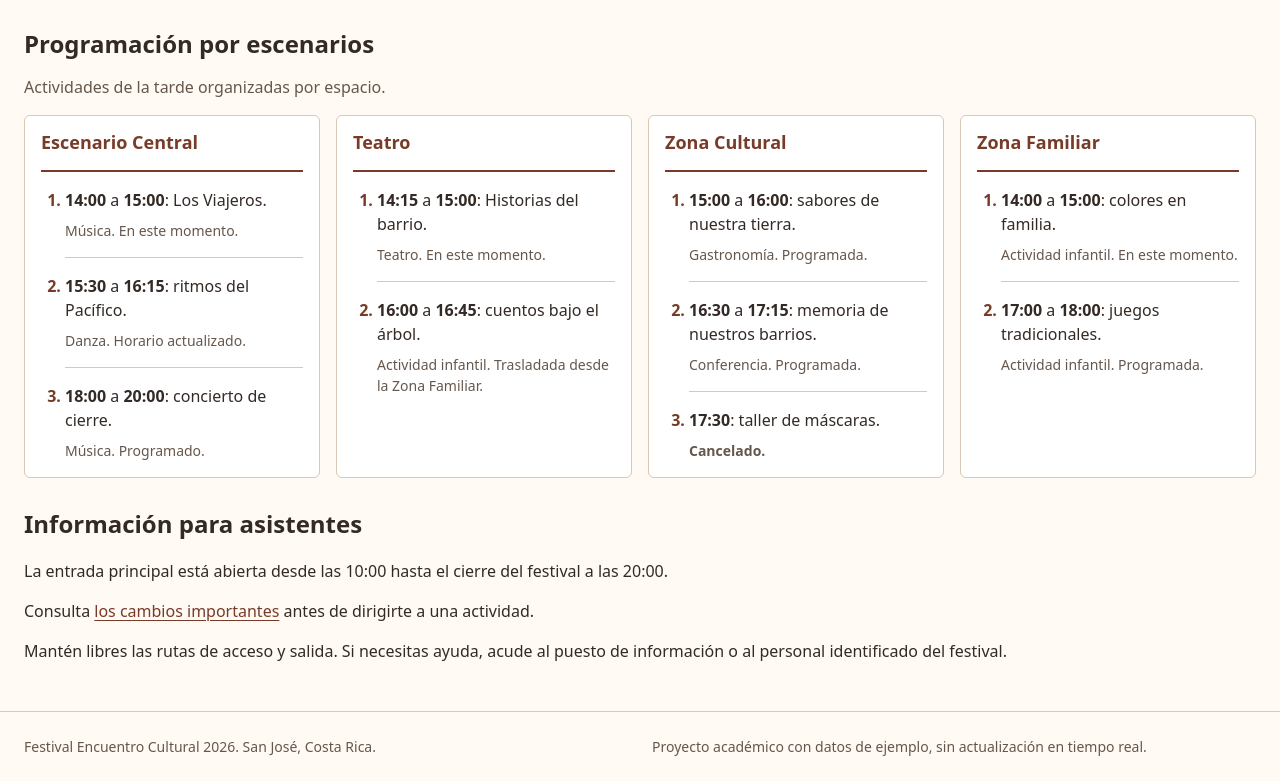
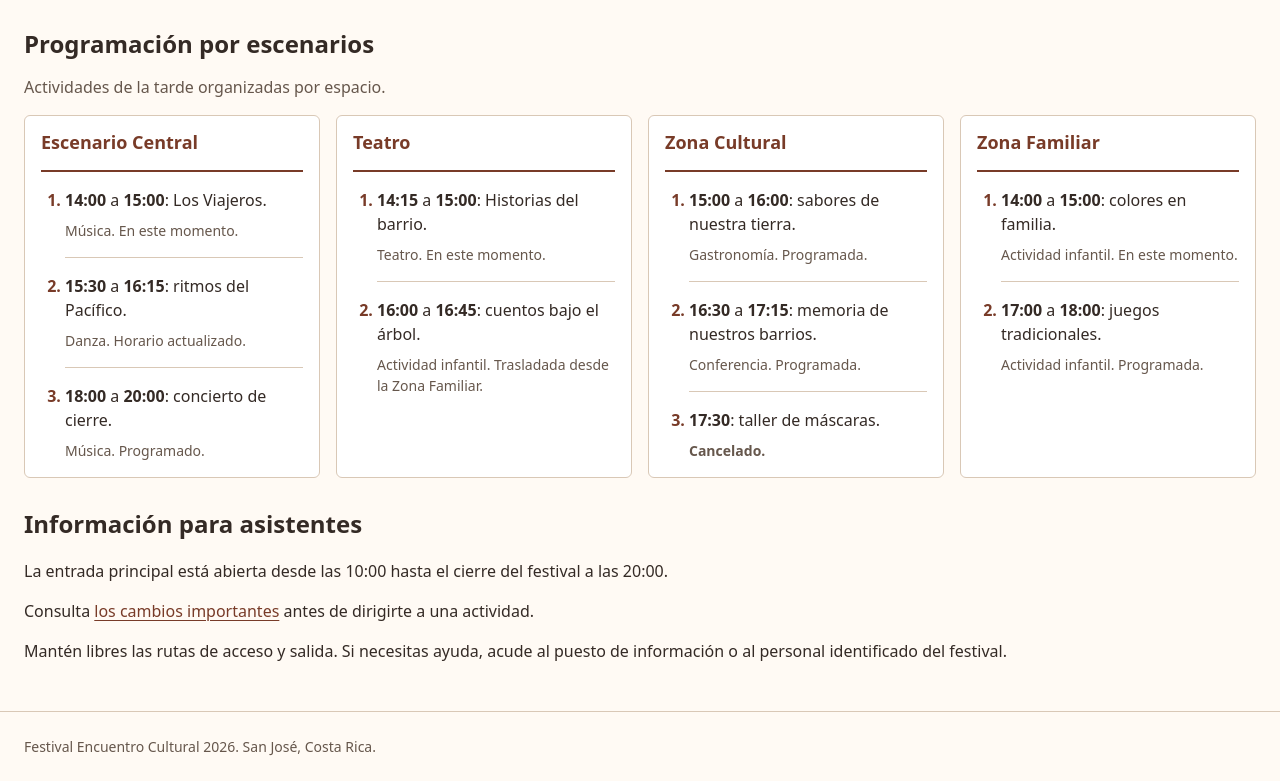
Before and after one commit to dcampossCenfotec/prograWebAvanzada-tarea1, a plain HTML site: page caso2/index.html in a window 1280 px wide. Shown: the part 1708-2489 px from the top of the page. Drawn offline with Linux system fonts and the light colour scheme.

Commit message:
Ultima modificacion del footer

```diff
--- a/caso2/index.html
+++ b/caso2/index.html
@@ -287,10 +287,6 @@
 
     <footer class="pie-pagina">
       <p>Festival Encuentro Cultural 2026. San José, Costa Rica.</p>
-      <p>
-        Proyecto académico con datos de ejemplo, sin actualización en tiempo
-        real.
-      </p>
     </footer>
   </body>
 </html>
```
